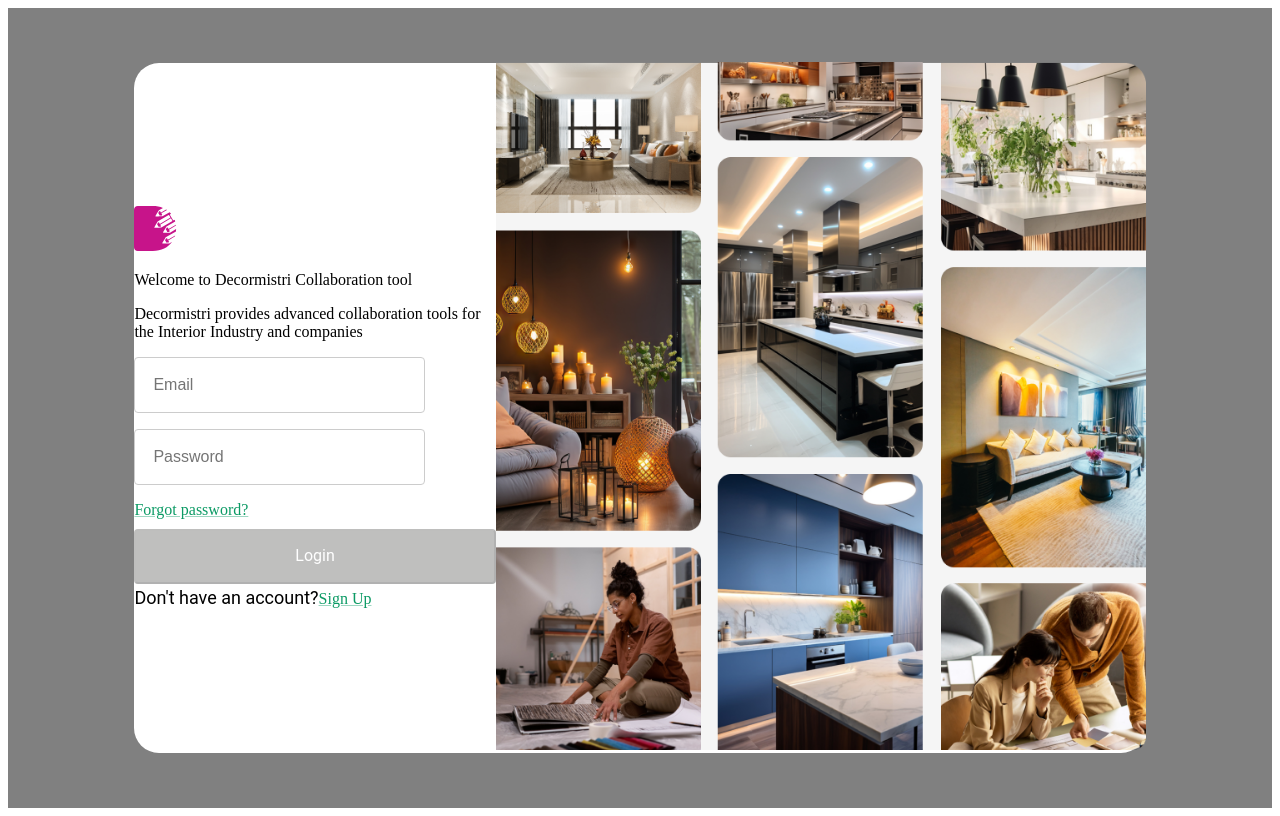
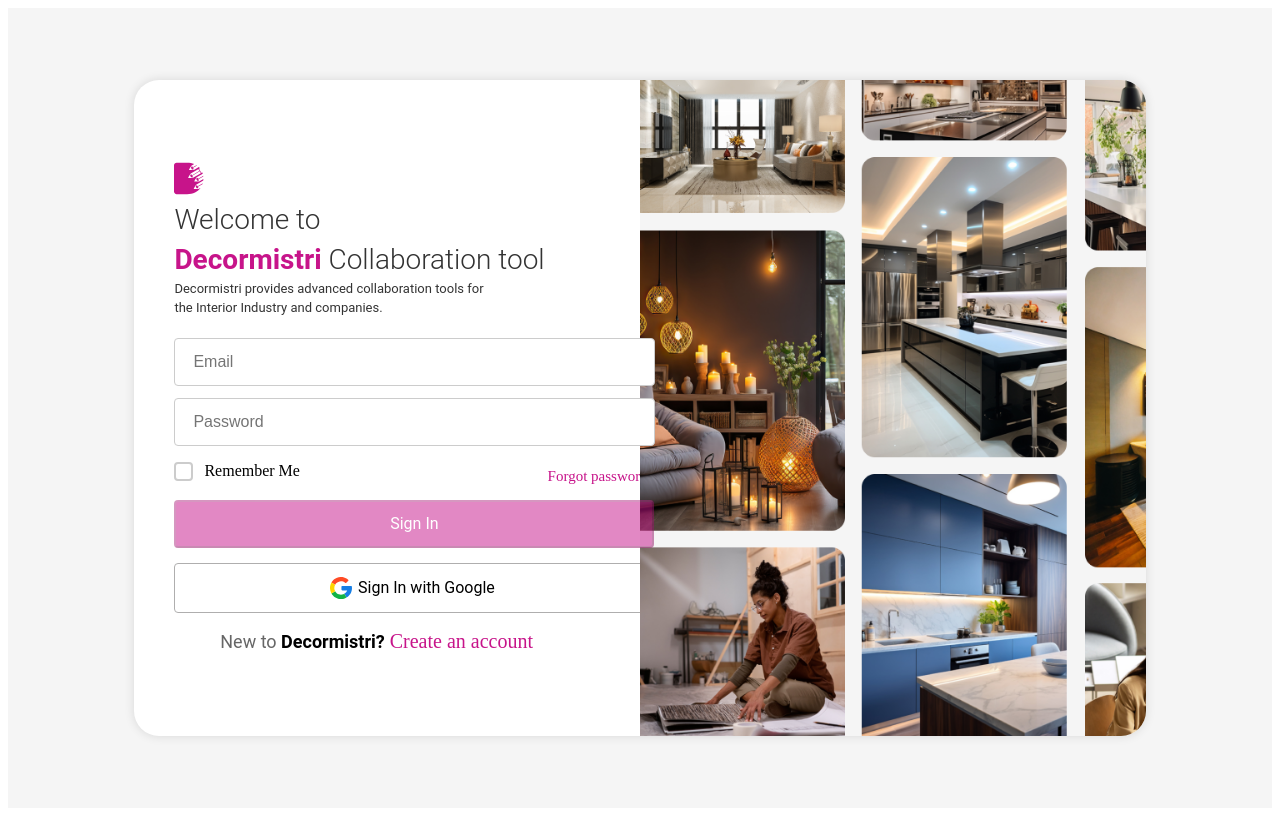
Before and after one commit to manishdotsoft/DecorMistri, a React (Vite) app: page / in a window 1280 px wide. Built offline with nearby package versions, Linux system fonts and the light colour scheme.

Commit message:
feature login-ui

```diff
--- a/src/atoms/TextInput/TextInput.style.tsx
+++ b/src/atoms/TextInput/TextInput.style.tsx
@@ -30,7 +30,6 @@ export const InputLabelItem = styled('label')<InputLabelItemProps>(
 );
 
 export const TextInputField = styled('input')({
-  width: '70%',
   padding: '18px',
   borderRadius: '4px',
   border: '1px solid #ccc',
--- a/src/organisms/Login/Login.tsx
+++ b/src/organisms/Login/Login.tsx
@@ -6,11 +6,27 @@ import { Link as RouterLink } from 'react-router-dom';
 import { Formik, Form } from 'formik';
 import { LoginSchema } from './LoginSchema';
 import TextInput from '../../atoms/TextInput/TextInput';
+import Button from '../../atoms/Button/Button';
+import {
+  FullContainer,
+  MainContainer,
+  LeftContainer,
+  RightContainer,
+  LogoContainer,
+  Title,
+  Highlight,
+  ForgotPasswordLink,
+  SignupContainer,
+  LoginImage,
+  LoginLink,
+  ForgetPaswordContainer,
+  HeadlineSpan,
+} from './LoginPage.styel';
+
 import loginImage from '../../assets/login.png';
+import googleLogo from '../../assets/logo/googleLogo.svg';
+
 import loginLogo from '../../assets/logo/decorlogo.svg';
-
-import Button from '../../atoms/Button/Button';
-import { MainContainer, FullContainer, LoginImage } from './LoginPage.styel';
 
 const initialValues = {
   email: '',
@@ -23,27 +39,31 @@ const LoginPage = () => {
   return (
     <FullContainer>
       <MainContainer>
-        <div className="login-container">
-          <div className="logo">
+        <LeftContainer>
+          <LogoContainer>
             <img
+              style={{ width: '30px', height: '35px' }}
               src={loginLogo}
-              alt="Decord-mistri Logo"
+              alt="Decormistri Logo"
               className="logo-image"
             />
-            <div className="title">
-              <p>
-                <span>Welcome to</span> <span>Decormistri</span> Collaboration
-                tool
-              </p>
-              <p>
-                <span>
-                  Decormistri provides advanced collaboration tools for
-                </span>
-                <span> the Interior Industry and companies</span>
-              </p>
-            </div>
-          </div>
-
+            <Title>
+              <Typography
+                sx={{
+                  fontSize: '28px',
+                  fontWeight: 300,
+                }}
+                variant="body2"
+              >
+                <span>Welcome to</span> <br />
+                <Highlight>Decormistri</Highlight> Collaboration tool
+              </Typography>
+              <Typography variant="body2" sx={{ fontSize: '13px' }}>
+                Decormistri provides advanced collaboration tools for <br /> the
+                Interior Industry and companies.
+              </Typography>
+            </Title>
+          </LogoContainer>
           <Formik
             initialValues={initialValues}
             validationSchema={LoginSchema}
@@ -73,6 +93,11 @@ const LoginPage = () => {
                     placeholder="Email"
                     value={values.email}
                     onChange={handleChange}
+                    style={{
+                      width: '96%',
+                      height: '10px',
+                      marginBottom: '50px',
+                    }}
                     onBlur={handleBlur}
                     error={Boolean(touched.email && errors.email)}
                     helperText={
@@ -86,52 +111,108 @@ const LoginPage = () => {
                     placeholder="Password"
                     value={values.password}
                     onChange={handleChange}
+                    style={{
+                      width: '96%',
+                      borderRadius: '4px',
+                      height: '10px',
+                      marginBottom: '50px',
+                    }}
                     onBlur={handleBlur}
                     error={Boolean(touched.password && errors.password)}
                     helperText={
-                      touched.email && errors.email ? errors.email : undefined
+                      touched.password && errors.password
+                        ? errors.password
+                        : undefined
                     }
                   />
-                  <div className="forgot-password-container">
-                    <Link
-                      component={RouterLink}
-                      to="/forgot-password"
-                      className="forgot-password-link"
-                    >
-                      Forgot password?
-                    </Link>
+                  <ForgetPaswordContainer>
+                    <div>
+                      <input
+                        type="checkbox"
+                        id="rememberMe"
+                        name="rememberMe"
+                      />
+                      <label htmlFor="rememberMe">Remember Me</label>
                     </div>
 
+                    <ForgotPasswordLink to="/forgot-password">
+                      Forgot password?
+                    </ForgotPasswordLink>
+                  </ForgetPaswordContainer>
+                  <LoginLink to="/dashboard">
                     <Button
-                    title="Login"
+                      title="Sign In"
                       type="submit"
                       color="primary"
-                    backgroundColor="#C7148A"
+                      backgroundColor={isButtonDisabled ? '#C7148A' : '#C7148A'}
                       variant="contained"
                       disabled={isButtonDisabled}
                       onClick={() => {}}
                       style={{
-                      width: '100%',
+                        width: '480px',
                         borderRadius: '4px',
-                      height: '55px',
-                      marginTop: '10px',
+                        height: '48px',
+                        marginTop: '15px',
+                        backgroundColor: isButtonDisabled
+                          ? '#C7148A'
+                          : '#C7148A',
                       }}
                     />
+                  </LoginLink>
                 </Form>
               );
             }}
           </Formik>
-
-          <div className="signup-container">
-            <Typography component="span">Don't have an account?</Typography>
-            <Link component={RouterLink} to="/signup" className="signup-link">
-              Sign Up
-            </Link>
+          <div
+            style={{
+              border: '1px solid #afaeae',
+              display: 'flex',
+              justifyContent: 'center',
+              width: '480px',
+              marginTop: '15px',
+              height: '48px',
+              borderRadius: '4px',
+            }}
+          >
+            <div
+              style={{
+                display: 'flex',
+                alignItems: 'center',
+                justifyContent: 'center',
+              }}
+            >
+              <img src={googleLogo} alt="google" />
+              <Button
+                title="Sign In with Google"
+                type="submit"
+                color="primary"
+                variant="contained"
+                backgroundColor="#ffffff"
+                onClick={() => {}}
+                style={{
+                  width: '100%',
+                  borderRadius: '4px',
+                  height: '48px',
+                  fontSize: '16px',
+                  fontWeight: 600,
+                  color: '#000000',
+                }}
+              />
             </div>
           </div>
-        <div>
+
+          <SignupContainer>
+            <Typography component="span">
+              New to <HeadlineSpan> Decormistri?</HeadlineSpan>
+            </Typography>
+            <Link component={RouterLink} to="/signup" className="signup-link">
+              Create an account
+            </Link>
+          </SignupContainer>
+        </LeftContainer>
+        <RightContainer>
           <LoginImage src={loginImage} alt="Login illustration" />
-        </div>
+        </RightContainer>
       </MainContainer>
     </FullContainer>
   );
--- a/src/organisms/Login/LoginPage.styel.tsx
+++ b/src/organisms/Login/LoginPage.styel.tsx
@@ -1,24 +1,145 @@
 import { styled } from '@mui/material';
+import { Link as RouterLink } from 'react-router-dom';
 
 export const FullContainer = styled('div')`
   display: flex;
   justify-content: center;
   align-items: center;
   min-height: 100vh;
-  background-color: grey;
+  background-color: #f5f5f5;
 `;
+
 export const MainContainer = styled('div')`
   display: flex;
-  justify-content: center;
+  justify-content: space-between;
   align-items: center;
   width: 80%;
   border-radius: 25px;
-  height: 690px;
+  height: 82vh;
   background-color: white;
+  box-shadow: 0 0 10px 1px rgba(0, 0, 0, 0.1);
+  overflow: hidden;
+`;
+
+export const LeftContainer = styled('div')`
+  display: flex;
+  flex-direction: column;
+  justify-content: center;
+  align-items: flex-start;
+  padding: 40px;
+  width: 40%;
+`;
+
+export const RightContainer = styled('div')`
+  width: 50%;
+`;
+
+export const HeadlineSpan = styled('span')`
+  font-weight: 600;
+  color: black;
+`;
+
+export const LogoContainer = styled('div')`
+  margin-bottom: 20px;
+
+  .logo-image {
+    height: 30px;
+  }
+`;
+
+export const Title = styled('div')`
+  font-size: 18px;
+  color: #333;
+`;
+
+export const Highlight = styled('span')`
+  color: #c7148a;
+  font-weight: bold;
+  font-size: 28px;
+`;
+
+export const ForgotPasswordLink = styled(RouterLink)`
+  display: block;
+  margin-top: 10px;
+  text-align: right;
+  color: #c7148a;
+  text-decoration: none;
+  font-size: 15px;
+`;
+
+export const ForgetPaswordContainer = styled('div')`
+  display: flex;
   align-items: center;
-  box-shadow: 0 0 10px 1px rgba(0 0 0 0.5);
+  justify-content: space-between;
+  margin-bottom: 10px;
+  label {
+    font-size: 18px;
+    color: #000000;
+    font-weight: 400;
+  }
+
+  input[type='checkbox'] {
+    display: none;
+  }
+
+  input[type='checkbox'] + label {
+    position: relative;
+    padding-left: 30px;
+    cursor: pointer;
+    font-size: 16px;
+  }
+
+  input[type='checkbox'] + label::before {
+    content: '';
+    position: absolute;
+    left: 0;
+    top: 0;
+    width: 15px;
+    height: 15px;
+    border: 2px solid #ccc;
+    border-radius: 4px;
+    background-color: white;
+    transition: background-color 0.3s ease, border-color 0.3s ease;
+  }
+
+  input[type='checkbox']:checked + label::before {
+    background-color: pink;
+    border-color: pink;
+  }
+
+  input[type='checkbox']:checked + label::after {
+    content: '✔';
+    position: absolute;
+    left: 4px;
+    top: 0;
+    font-size: 14px;
+    color: #000000;
+  }
 `;
+
+export const SignupContainer = styled('div')`
+  display: flex;
+  align-items: center;
+  justify-content: center;
+  flex-direction: row;
+  margin-top: 15px;
+  font-size: 6px;
+  color: #666;
+  width: 100%;
+  .signup-link {
+    margin-left: 5px;
+    font-size: 20px;
+    color: #c7148a;
+    text-decoration: none;
+  }
+`;
+
 export const LoginImage = styled('img')`
   height: 100%;
   width: 650px;
+  object-fit: cover;
 `;
+
+export const LoginLink = styled(RouterLink)`
+  text-decoration: none;
+`;
```
Also changed, not shown: src/atoms/TextInput/TextInput.tsx (+1 -7 lines), src/assets/logo/googleLogo.svg (added). Lines whose indentation alone changed are shown as unchanged.
